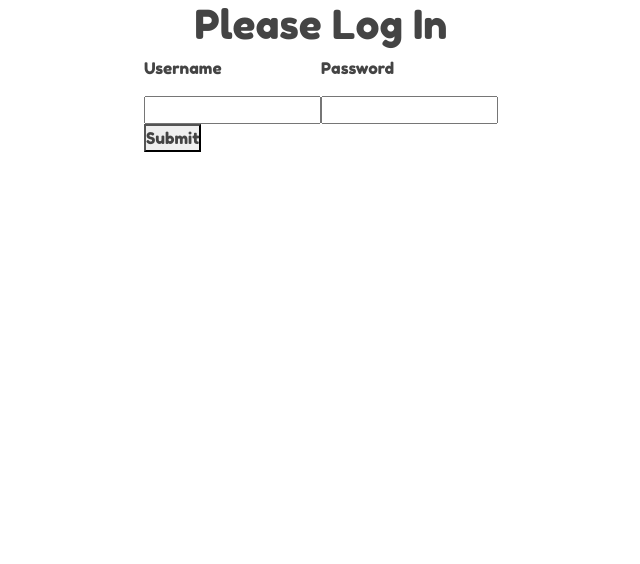
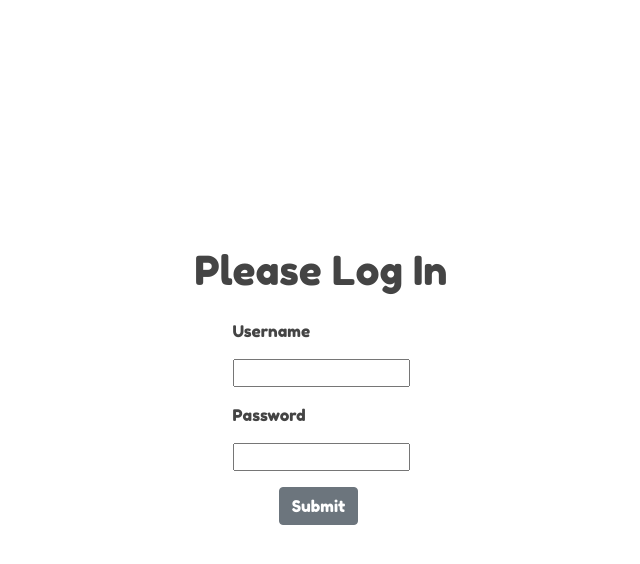
Before and after one commit to tanyapha/hw03, a React (Create React App) app in the folder frontend/: page / in a window 1280 px wide. Shown: the top 564 px of the page, without its empty margins (319-959 px from the left). Built offline with nearby package versions, Linux system fonts and the light colour scheme.

Commit message:
create username local storage

```diff
--- a/frontend/src/App.js
+++ b/frontend/src/App.js
@@ -11,9 +11,9 @@ function App() {
   }
   return (
     <div className="wrapper">
-      <h1> Song Rater App </h1>
       <BrowserRouter>
         <Routes>
+          {/* <Route path="/" element={<Dashboard />} /> */}
           <Route path="/dashboard" element={<Dashboard />} />
           <Route path="/login" element={<Login />} />
         </Routes>
--- a/frontend/src/components/Dashboard/Dashboard.css
+++ /dev/null
@@ -1,38 +0,0 @@
-.App {
-  text-align: center;
-}
-
-.App-logo {
-  height: 40vmin;
-  pointer-events: none;
-}
-
-@media (prefers-reduced-motion: no-preference) {
-  .App-logo {
-    animation: App-logo-spin infinite 20s linear;
-  }
-}
-
-.App-header {
-  background-color: #faf9f6;
-  min-height: 100vh;
-  display: flex;
-  flex-direction: column;
-  align-items: center;
-  justify-content: center;
-  font-size: calc(10px + 2vmin);
-  color: #444444;
-}
-
-.App-link {
-  color: #61dafb;
-}
-
-@keyframes App-logo-spin {
-  from {
-    transform: rotate(0deg);
-  }
-  to {
-    transform: rotate(360deg);
-  }
-}
--- a/frontend/src/components/Dashboard/Dashboard.js
+++ b/frontend/src/components/Dashboard/Dashboard.js
@@ -1,10 +1,9 @@
-import logo from "./logo.svg";
 import React from "react";
-import "./Dashboard.css";
 import "./style.css";
 import SongForm from "./components/SongForm";
 import axios from "axios";
 import SongTiles from "./components/SongTiles";
+import { Modal, ModalBody } from "reactstrap";
 
 class Dashboard extends React.Component {
   constructor(props) {
@@ -12,7 +11,7 @@ class Dashboard extends React.Component {
 
     this.state = {
       currentItem: {
-        username: "tanya",
+        username: "",
         song: "",
         artist: "",
         rating: 0,
@@ -34,7 +33,7 @@ class Dashboard extends React.Component {
       .get("http://localhost:8000/api/rating/get_average/")
       .then((res) => {
         {
-          this.setState({ songList: res.data });
+          this.setState({ songList: res.data, formShow: false });
           console.log(1);
         }
       })
@@ -65,12 +64,15 @@ class Dashboard extends React.Component {
       //check to see if there is already a rating
       axios
         .get("http://localhost:8000/api/rating/", {
-          params: { username: "tanya", song: item.song },
+          params: { username: localStorage.getItem("user"), song: item.song },
         })
         .then((res) => {
           // if there is a rating -> update
           if (res.data.length === 0) {
-            const addRating = { ...item, username: "tanya" };
+            const addRating = {
+              ...item,
+              username: localStorage.getItem("user"),
+            };
             axios
               .post("http://localhost:8000/api/rating/", addRating)
               .then((res) => {
@@ -91,6 +93,7 @@ class Dashboard extends React.Component {
               });
           }
         });
+
       return;
     }
     // If the item does not yet exist, use a POST request to write to the
@@ -120,7 +123,7 @@ class Dashboard extends React.Component {
 
   createItem = () => {
     const item = {
-      username: "tanya",
+      username: localStorage.getItem("user"),
       song: "",
       artist: "",
       rating: undefined,
@@ -141,10 +144,30 @@ class Dashboard extends React.Component {
   };
 
   render = () => {
+    console.log(localStorage.getItem("user"));
     return (
       <div>
-        <p className="title">Song Rator</p>
+        <header className="user-display">
+          <div className="div-right-align">
+            Hi,{" "}
+            {localStorage.getItem("user").charAt(0).toUpperCase() +
+              localStorage.getItem("user").slice(1)}
+            !
+          </div>
+        </header>
+        <Modal isOpen={this.state.formShow}>
+          <ModalBody className="modal-edits">
+            <SongForm
+              currentItem={this.state.currentItem}
+              onSave={this.handleSubmit}
+              closeForm={this.closeForm}
+              editing={this.state.editing}
+            />
+          </ModalBody>
+        </Modal>
+        <p className="title">Song Rater</p>
         <div className="body">
+          <div className="div-center-align">
             <button
               onClick={this.createItem}
               className="btn btn-primary"
@@ -152,8 +175,9 @@ class Dashboard extends React.Component {
             >
               New song
             </button>
+          </div>
           <div className="songList">{this.renderList()}</div>
-          <div className="form">
+          {/* <div className="form">
             {this.state.formShow ? (
               <SongForm
                 currentItem={this.state.currentItem}
@@ -162,7 +186,7 @@ class Dashboard extends React.Component {
                 editing={this.state.editing}
               />
             ) : null}
-          </div>
+          </div> */}
         </div>
       </div>
     );
--- a/frontend/src/components/Dashboard/style.css
+++ b/frontend/src/components/Dashboard/style.css
@@ -67,3 +67,8 @@
 .modal-edits {
   padding: 5px 10px;
 }
+
+.user-display {
+  padding-right: 20px;
+  padding-top: 10px;
+}
--- a/frontend/src/components/Login/Login.css
+++ b/frontend/src/components/Login/Login.css
@@ -1,5 +1,26 @@
 .login-wrapper {
-    display: flex;
-    flex-direction: column;
-    align-items: center;
+  display: flex;
+  align-items: center;
+  justify-content: center;
+  height: 100vh;
 }
+
+.login-content {
+  display: flex;
+  flex-direction: column;
+  align-items: center;
+}
+
+.div-center-align {
+  display: flex;
+  justify-content: center;
+}
+
+.div-right-align {
+  display: flex;
+  justify-content: right;
+}
+
+#login-title {
+  margin-bottom: 25px;
+}
--- a/frontend/src/components/Login/Login.js
+++ b/frontend/src/components/Login/Login.js
@@ -1,54 +1,66 @@
-import React, { useState } from 'react';
+import React, { useState } from "react";
 //import { render } from 'react-dom';
-import { Form } from 'reactstrap';
-import './Login.css'
+import { Button, Form, FormGroup } from "reactstrap";
+import "./Login.css";
 //import axios from "axios";
-import PropTypes from 'prop-types';
+import PropTypes from "prop-types";
 
 async function loginUser(credentials) {
-    return fetch('http://127.0.0.1:8000/api/auth/login', {
-        method:'POST',
+  return fetch("http://127.0.0.1:8000/api/auth/login", {
+    method: "POST",
     headers: {
-            'Content-Type':'application/json'
+      "Content-Type": "application/json",
     },
-        body: JSON.stringify(credentials)
-    })
-        .then(data => data.json())
+    body: JSON.stringify(credentials),
+  }).then((data) => data.json());
 }
 
-export default function Login({ setToken }){
+export default function Login({ setToken }) {
   const [username, setUserName] = useState();
   const [password, setPassword] = useState();
 
-    const handleSubmit = async e => {
+  const handleSubmit = async (e) => {
     e.preventDefault();
     const token = await loginUser({
       username,
-            password
+      password,
     });
     setToken(token);
-    }
+    localStorage.setItem("user", username);
+  };
 
-    return(
-        <div className='login-wrapper'>
-            <h1> Please Log In </h1>
+  return (
+    <div className="login-wrapper">
+      <body className="login-content">
+        <h1 id="login-title"> Please Log In </h1>
         <Form onSubmit={handleSubmit}>
+          <FormGroup>
             <label>
               <p>Username</p>
-                    <input type='text' onChange={e => setUserName(e.target.value)} />
+              <input
+                type="text"
+                onChange={(e) => setUserName(e.target.value)}
+              />
             </label>
+          </FormGroup>
+          <FormGroup>
             <label>
               <p>Password</p>
-                    <input type='password' onChange={e => setPassword(e.target.value)} />
+              <input
+                type="password"
+                onChange={(e) => setPassword(e.target.value)}
+              />
             </label>
-                <div>
-                    <button type='Submit'>Submit</button>
+          </FormGroup>
+          <div className="div-center-align">
+            <Button type="Submit">Submit</Button>
           </div>
         </Form>
+      </body>
     </div>
-    )
+  );
 }
 
 Login.propTypes = {
-    setToken: PropTypes.func.isRequired
+  setToken: PropTypes.func.isRequired,
 };
```
Also changed, not shown: 1 other file (tests, documents, lock files or other folders). Lines whose indentation alone changed are shown as unchanged.
